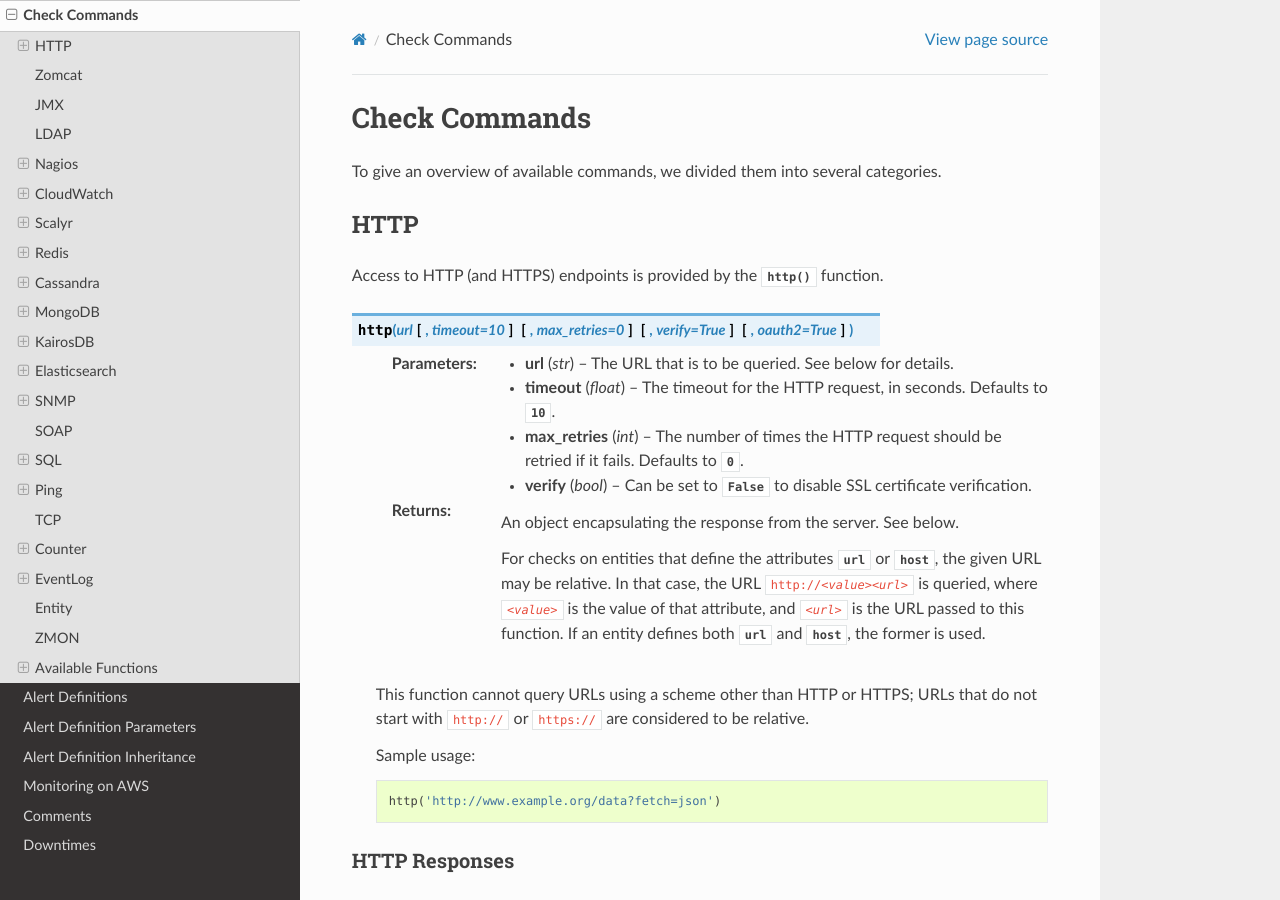
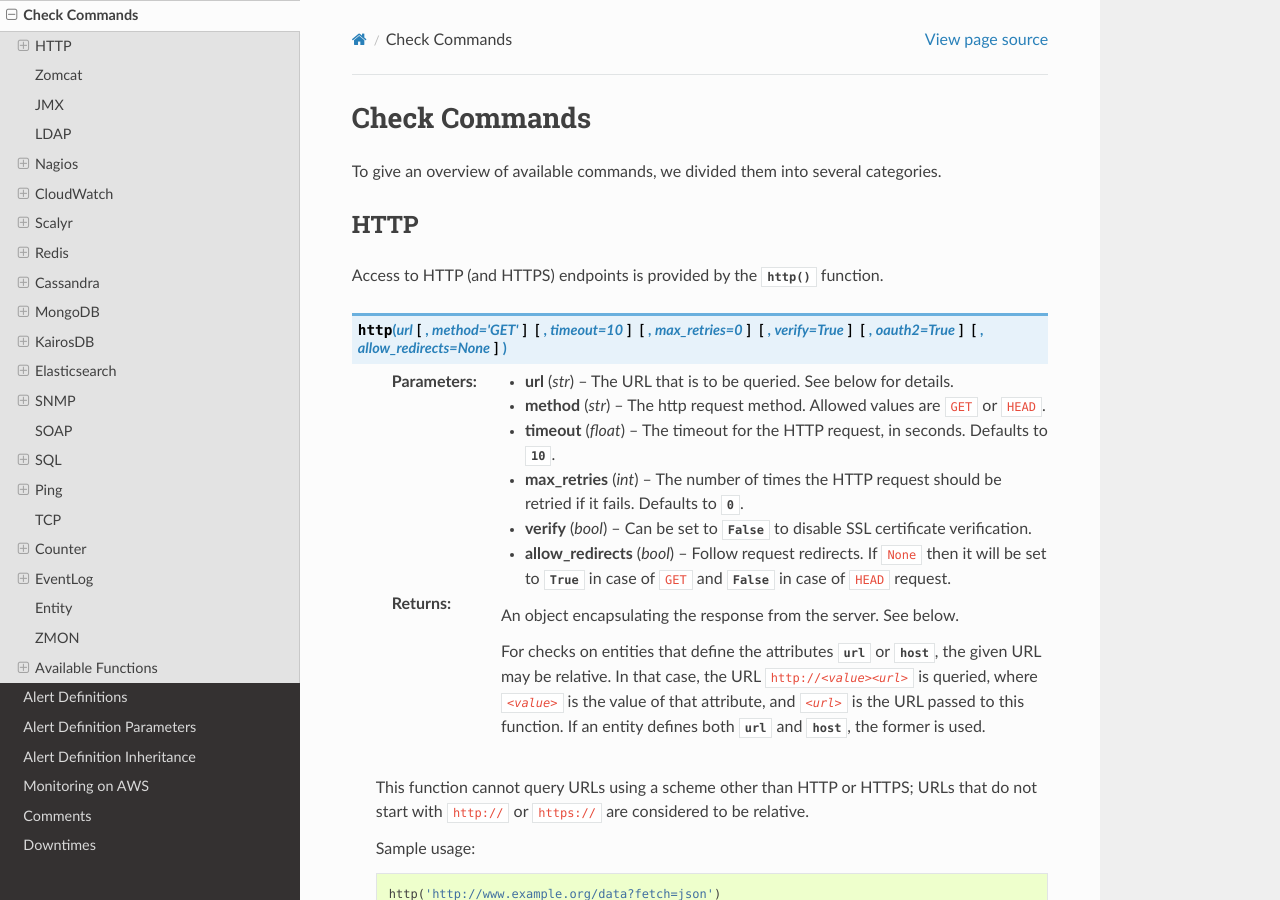
Before and after one commit to zalando-zmon/zmon-docs, a Sphinx documentation site: the page built from docs/user/check-commands.rst, in a window 1280 px wide and 900 px high. Built offline with Sphinx 7.4.7 and the Read the Docs theme 2.0.0, drawn with Linux system fonts in a browser that asks for light colours.

Commit message:
Update http docs with allow_redirects and head method.

```diff
--- a/docs/user/check-commands.rst
+++ b/docs/user/check-commands.rst
@@ -12,12 +12,14 @@ HTTP
 
 Access to HTTP (and HTTPS) endpoints is provided by the :py:func:`http` function.
 
-.. py:function:: http(url, [timeout=10], [max_retries=0], [verify=True], [oauth2=True])
+.. py:function:: http(url, [method='GET'], [timeout=10], [max_retries=0], [verify=True], [oauth2=True], [allow_redirects=None])
 
     :param str url: The URL that is to be queried. See below for details.
+    :param str method: The http request method. Allowed values are ``GET`` or ``HEAD``.
     :param float timeout: The timeout for the HTTP request, in seconds. Defaults to :py:obj:`10`.
     :param int max_retries: The number of times the HTTP request should be retried if it fails. Defaults to :py:obj:`0`.
     :param bool verify: Can be set to :py:obj:`False` to disable SSL certificate verification.
+    :param bool allow_redirects: Follow request redirects. If ``None`` then it will be set to :py:obj:`True` in case of ``GET`` and :py:obj:`False` in case of ``HEAD`` request.
     :return: An object encapsulating the response from the server. See below.
 
         For checks on entities that define the attributes :py:attr:`url` or :py:attr:`host`, the given URL may be relative. In that case, the URL :samp:`http://<{value}><{url}>` is queried, where :samp:`<{value}>` is the value of that attribute, and :samp:`<{url}>` is the URL passed to this function. If an entity defines both :py:attr:`url` and :py:attr:`host`, the former is used.
```
